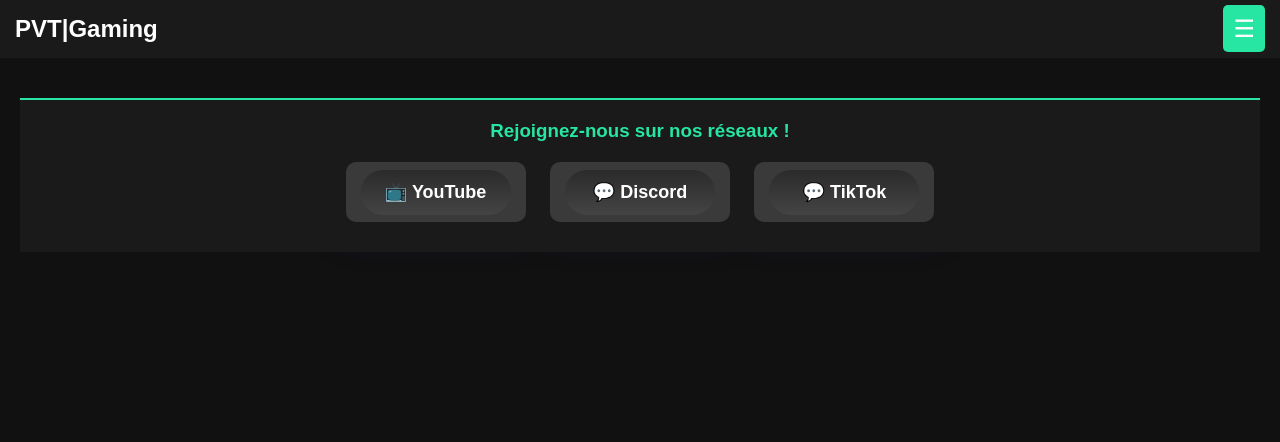
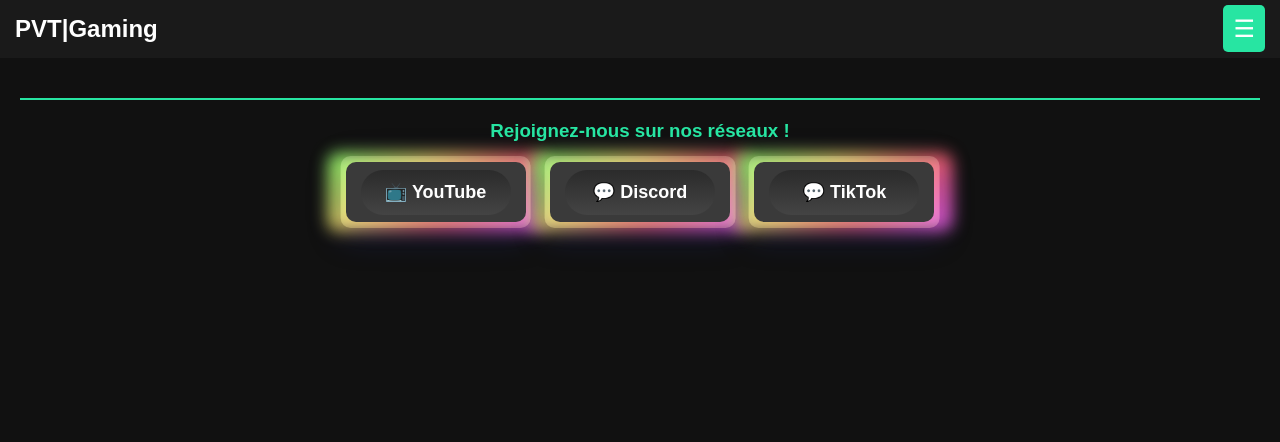
Before and after one commit to Pivertg/PVT-gaming-site, a PHP site: page /reseau.html in a window 1280 px wide. Shown: the top 442 px of the page. Run offline with PHP 8.4, Linux system fonts and the light colour scheme.

Commit message:
Update style.css

```diff
--- a/style.css
+++ b/style.css
@@ -392,7 +392,6 @@ footer {
 
 .social-links {
     text-align: center;
-    background-color: #1a1a1a;
     padding: 20px;
     margin-top: 20px;
     border-top: 2px solid #27e5a2;
```
